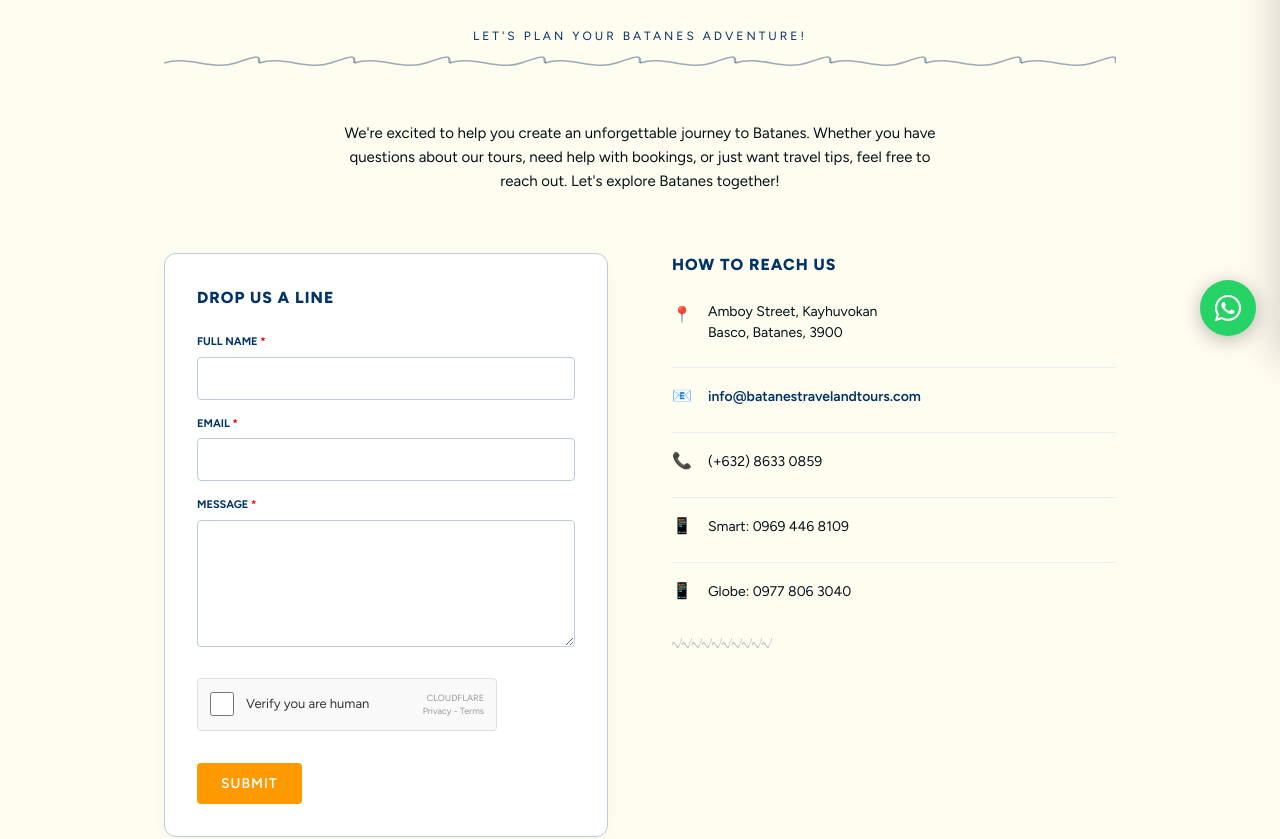
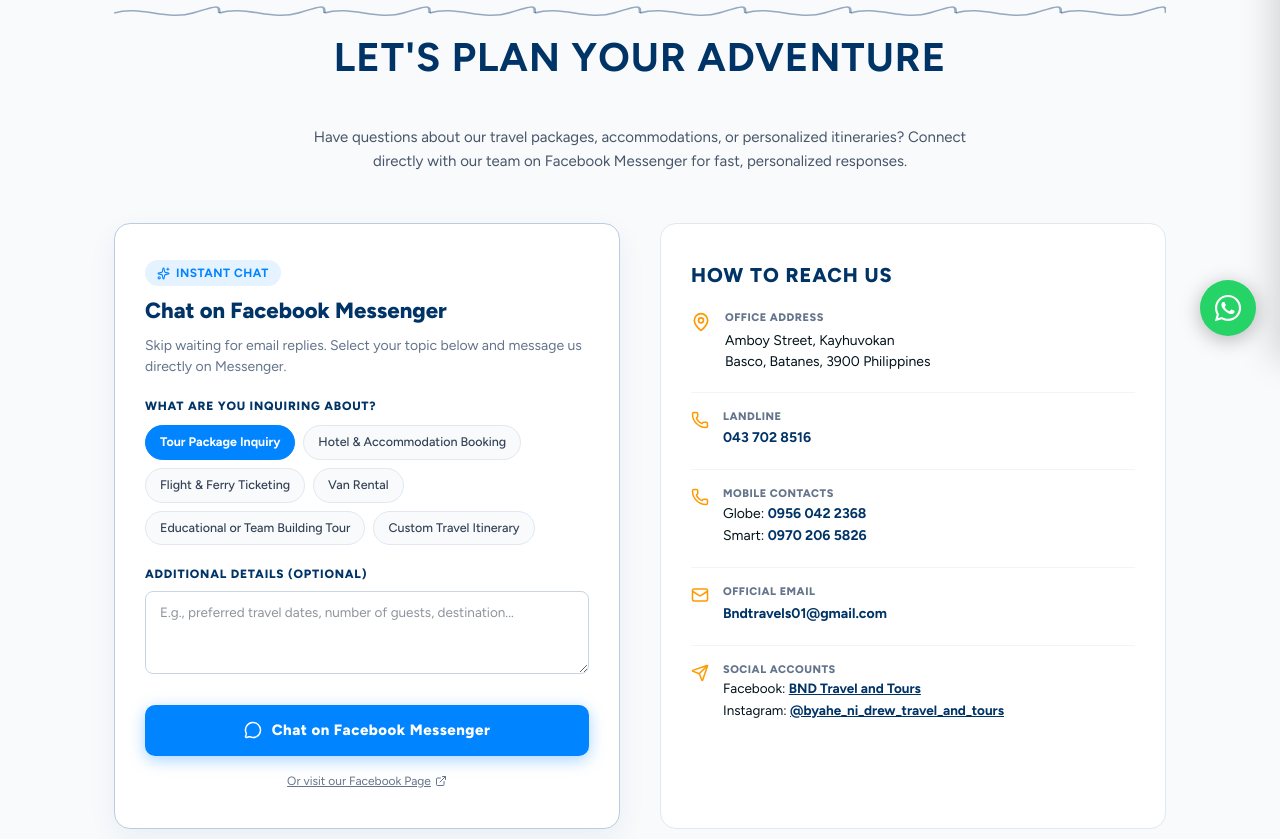
Before and after one commit to Gavin-The-Nub/bnd2, a Next.js app: page /contact in a window 1280 px wide. Shown: the part 440-1279 px from the top of the page. Built offline with nearby package versions, Linux system fonts and the light colour scheme.

Commit message:
refactor(contact): replace mock email form with direct Messenger chat and verified contact details

```diff
--- a/app/contact/page.tsx
+++ b/app/contact/page.tsx
@@ -1,7 +1,30 @@
 "use client";
 
+import React, { useState } from "react";
 import Image from "next/image";
+import {
+  MessageCircle,
+  Phone,
+  Mail,
+  MapPin,
+  Send,
+  ExternalLink,
+  Sparkles,
+} from "lucide-react";
 import { Navbar, Footer, SectionHeader, WhatsApp } from "../components/shared";
+import {
+  SKWITCHI_MESSENGER_URL,
+  SKWITCHI_FACEBOOK_URL,
+} from "../lib/messenger";
+
+const INQUIRY_TOPICS = [
+  "Tour Package Inquiry",
+  "Hotel & Accommodation Booking",
+  "Flight & Ferry Ticketing",
+  "Van Rental",
+  "Educational or Team Building Tour",
+  "Custom Travel Itinerary",
+];
 
 /* ─── Hero Section ────────────────────────────────────────── */
 function Hero() {
@@ -9,8 +32,8 @@
     <section
       style={{
         position: "relative",
-        height: "40vh",
-        minHeight: 300,
+        height: "35vh",
+        minHeight: 240,
         display: "flex",
         alignItems: "center",
         justifyContent: "center",
@@ -24,14 +47,14 @@
           style={{ objectFit: "cover", objectPosition: "center 40%" }}
           priority
         />
-        <div style={{ position: "absolute", inset: 0, background: "rgba(0,18,25,0.5)" }} />
+        <div style={{ position: "absolute", inset: 0, background: "rgba(0,18,25,0.65)" }} />
       </div>
 
       <div style={{ position: "relative", zIndex: 1, textAlign: "center", padding: "0 24px" }}>
         <h1
           style={{
             fontFamily: "var(--font-figtree), sans-serif",
-            fontSize: "clamp(32px, 5vw, 48px)",
+            fontSize: "clamp(30px, 5vw, 44px)",
             fontWeight: 800,
             textTransform: "uppercase",
             color: "#fff",
@@ -41,6 +64,17 @@
         >
           Contact Us
         </h1>
+        <p
+          style={{
+            fontFamily: "var(--font-figtree), sans-serif",
+            fontSize: 14,
+            color: "rgba(255, 255, 255, 0.85)",
+            margin: "8px 0 0",
+            letterSpacing: 0.5,
+          }}
+        >
+          We&apos;re here to help you plan your dream journey
+        </p>
       </div>
     </section>
   );
@@ -48,128 +82,369 @@
 
 /* ─── Contact Content ─────────────────────────────────────── */
 function ContactContent() {
+  const [selectedTopic, setSelectedTopic] = useState(INQUIRY_TOPICS[0]);
+  const [customMessage, setCustomMessage] = useState("");
+
+  const buildMessengerLink = () => {
+    const textParts = [
+      `Hi BND Travel and Tours!`,
+      `I'd like to inquire about: ${selectedTopic}.`,
+    ];
+    if (customMessage.trim()) {
+      textParts.push(`\nMessage: ${customMessage.trim()}`);
+    }
+    textParts.push(`\nCould you please share details, rates, and availability? Thank you!`);
+
+    const fullText = textParts.join("\n");
+    return `${SKWITCHI_MESSENGER_URL}?text=${encodeURIComponent(fullText)}&ref=contact_page`;
+  };
+
   return (
-    <section style={{ padding: "80px 24px", maxWidth: 1000, margin: "0 auto" }}>
-      <SectionHeader label="LET'S PLAN YOUR BATANES ADVENTURE!" title="" />
+    <section style={{ padding: "70px 24px", maxWidth: 1100, margin: "0 auto" }}>
+      <div style={{ marginBottom: 40 }}>
+        <SectionHeader label="GET IN TOUCH" title="LET'S PLAN YOUR ADVENTURE" />
+      </div>
 
-      <p style={{
+      <p
+        style={{
           fontFamily: "var(--font-figtree), sans-serif",
           fontSize: 15,
-        color: "#001219",
+          color: "#475569",
           textAlign: "center",
-        maxWidth: 600,
-        margin: "0 auto 60px",
-        lineHeight: 1.6
-      }}>
-        We're excited to help you create an unforgettable journey to Batanes. Whether you have questions about our tours, need help with bookings, or just want travel tips, feel free to reach out. Let's explore Batanes together!
+          maxWidth: 680,
+          margin: "0 auto 50px",
+          lineHeight: 1.6,
+        }}
+      >
+        Have questions about our travel packages, accommodations, or personalized itineraries? Connect directly with our team on Facebook Messenger for fast, personalized responses.
       </p>
 
-      <div style={{ display: "grid", gridTemplateColumns: "repeat(auto-fit, minmax(300px, 1fr))", gap: 64, marginBottom: 80 }}>
-
-        {/* Form Column */}
-        <div style={{ background: "#fff", padding: 32, borderRadius: 12, border: "1px solid #BACCDF", boxShadow: "0 4px 20px rgba(0,0,0,0.03)" }}>
-          <h3 style={{ fontFamily: "var(--font-figtree), sans-serif", fontSize: 16, fontWeight: 800, color: "#003366", margin: "0 0 24px", textTransform: "uppercase", letterSpacing: 1 }}>
-            Drop Us a Line
-          </h3>
-
-          <form onSubmit={(e) => e.preventDefault()} style={{ display: "flex", flexDirection: "column", gap: 16 }}>
+      <div
+        style={{
+          display: "grid",
+          gridTemplateColumns: "repeat(auto-fit, minmax(min(100%, 460px), 1fr))",
+          gap: 40,
+          marginBottom: 70,
+        }}
+      >
+        {/* Messenger Direct Card */}
+        <div
+          style={{
+            background: "#FFFFFF",
+            padding: "36px 30px",
+            borderRadius: 16,
+            border: "1.5px solid #BACCDF",
+            boxShadow: "0 10px 30px rgba(0, 51, 102, 0.06)",
+            display: "flex",
+            flexDirection: "column",
+            justifyContent: "space-between",
+          }}
+        >
           <div>
-              <label style={{ display: "block", fontSize: 11, fontWeight: 700, color: "#003366", textTransform: "uppercase", marginBottom: 6 }}>Full Name <span style={{ color: "red" }}>*</span></label>
-              <input type="text" style={{ width: "100%", padding: "10px 12px", border: "1px solid #BACCDF", borderRadius: 4, fontFamily: "var(--font-figtree), sans-serif", fontSize: 14 }} required />
+            <div style={{ display: "flex", alignItems: "center", gap: 10, marginBottom: 8 }}>
+              <span
+                style={{
+                  display: "inline-flex",
+                  alignItems: "center",
+                  gap: 6,
+                  background: "rgba(0, 132, 255, 0.1)",
+                  color: "#0084FF",
+                  padding: "4px 12px",
+                  borderRadius: 20,
+                  fontSize: 12,
+                  fontWeight: 700,
+                  fontFamily: "var(--font-figtree), sans-serif",
+                  letterSpacing: 0.5,
+                  textTransform: "uppercase",
+                }}
+              >
+                <Sparkles size={13} />
+                Instant Chat
+              </span>
             </div>
 
-            <div>
-              <label style={{ display: "block", fontSize: 11, fontWeight: 700, color: "#003366", textTransform: "uppercase", marginBottom: 6 }}>Email <span style={{ color: "red" }}>*</span></label>
-              <input type="email" style={{ width: "100%", padding: "10px 12px", border: "1px solid #BACCDF", borderRadius: 4, fontFamily: "var(--font-figtree), sans-serif", fontSize: 14 }} required />
-            </div>
+            <h2
+              style={{
+                fontFamily: "var(--font-figtree), sans-serif",
+                fontSize: 22,
+                fontWeight: 800,
+                color: "#003366",
+                margin: "0 0 8px",
+              }}
+            >
+              Chat on Facebook Messenger
+            </h2>
+            <p
+              style={{
+                fontFamily: "var(--font-figtree), sans-serif",
+                fontSize: 14,
+                color: "#64748B",
+                margin: "0 0 20px",
+                lineHeight: 1.5,
+              }}
+            >
+              Skip waiting for email replies. Select your topic below and message us directly on Messenger.
+            </p>
 
-            <div>
-              <label style={{ display: "block", fontSize: 11, fontWeight: 700, color: "#003366", textTransform: "uppercase", marginBottom: 6 }}>Message <span style={{ color: "red" }}>*</span></label>
-              <textarea rows={5} style={{ width: "100%", padding: "10px 12px", border: "1px solid #BACCDF", borderRadius: 4, fontFamily: "var(--font-figtree), sans-serif", fontSize: 14, resize: "vertical" }} required></textarea>
-            </div>
-
-            {/* Cloudflare turnstile mock */}
-            <div style={{ background: "#f9f9f9", border: "1px solid #e0e0e0", padding: "12px", borderRadius: 4, display: "flex", alignItems: "center", justifyContent: "space-between", maxWidth: 300, marginTop: 8 }}>
-               <div style={{ display: "flex", alignItems: "center", gap: 12 }}>
-                  <input type="checkbox" style={{ width: 24, height: 24, cursor: "pointer" }} />
-                  <span style={{ fontSize: 13, color: "#333", fontFamily: "var(--font-figtree), sans-serif" }}>Verify you are human</span>
-               </div>
-               <div style={{ fontSize: 9, color: "#999", textAlign: "right", fontFamily: "var(--font-figtree), sans-serif" }}>
-                 CLOUDFLARE<br/>Privacy - Terms
+            {/* Topic Chips */}
+            <div style={{ marginBottom: 20 }}>
+              <label
+                style={{
+                  display: "block",
+                  fontFamily: "var(--font-figtree), sans-serif",
+                  fontSize: 12,
+                  fontWeight: 800,
+                  color: "#003366",
+                  textTransform: "uppercase",
+                  letterSpacing: 0.8,
+                  marginBottom: 10,
+                }}
+              >
+                What are you inquiring about?
+              </label>
+              <div style={{ display: "flex", flexWrap: "wrap", gap: 8 }}>
+                {INQUIRY_TOPICS.map((topic) => {
+                  const isSelected = selectedTopic === topic;
+                  return (
+                    <button
+                      key={topic}
+                      type="button"
+                      onClick={() => setSelectedTopic(topic)}
+                      style={{
+                        padding: "7px 14px",
+                        borderRadius: 20,
+                        border: isSelected ? "1.5px solid #0084FF" : "1.5px solid #E2E8F0",
+                        background: isSelected ? "#0084FF" : "#F8FAFC",
+                        color: isSelected ? "#FFFFFF" : "#334155",
+                        fontFamily: "var(--font-figtree), sans-serif",
+                        fontSize: 12.5,
+                        fontWeight: isSelected ? 700 : 500,
+                        cursor: "pointer",
+                        transition: "all 0.15s ease",
+                      }}
+                    >
+                      {topic}
+                    </button>
+                  );
+                })}
               </div>
             </div>
 
-            <button type="submit" className="btn-primary" style={{ alignSelf: "flex-start", marginTop: 16 }}>
-              Submit
-            </button>
-          </form>
+            {/* Custom Notes Area */}
+            <div style={{ marginBottom: 24 }}>
+              <label
+                htmlFor="custom-notes"
+                style={{
+                  display: "block",
+                  fontFamily: "var(--font-figtree), sans-serif",
+                  fontSize: 12,
+                  fontWeight: 800,
+                  color: "#003366",
+                  textTransform: "uppercase",
+                  letterSpacing: 0.8,
+                  marginBottom: 8,
+                }}
+              >
+                Additional Details (Optional)
+              </label>
+              <textarea
+                id="custom-notes"
+                rows={3}
+                value={customMessage}
+                onChange={(e) => setCustomMessage(e.target.value)}
+                placeholder="E.g., preferred travel dates, number of guests, destination..."
+                style={{
+                  width: "100%",
+                  padding: "10px 14px",
+                  borderRadius: 8,
+                  border: "1px solid #CBD5E1",
+                  fontFamily: "var(--font-figtree), sans-serif",
+                  fontSize: 13.5,
+                  color: "#1E293B",
+                  boxSizing: "border-box",
+                  resize: "vertical",
+                  outline: "none",
+                }}
+              />
+            </div>
           </div>
 
-        {/* Contact Info Column */}
+          {/* Action Trigger */}
           <div>
-          <h3 style={{ fontFamily: "var(--font-figtree), sans-serif", fontSize: 16, fontWeight: 800, color: "#003366", margin: "0 0 24px", textTransform: "uppercase", letterSpacing: 1 }}>
-            How to Reach Us
-          </h3>
+            <a
+              href={buildMessengerLink()}
+              target="_blank"
+              rel="noopener noreferrer"
+              style={{
+                display: "flex",
+                alignItems: "center",
+                justifyContent: "center",
+                gap: 10,
+                background: "#0084FF",
+                color: "#FFFFFF",
+                padding: "14px 24px",
+                borderRadius: 10,
+                fontFamily: "var(--font-figtree), sans-serif",
+                fontSize: 15,
+                fontWeight: 800,
+                letterSpacing: 0.5,
+                textDecoration: "none",
+                boxShadow: "0 4px 16px rgba(0, 132, 255, 0.35)",
+                transition: "background 0.2s ease, transform 0.15s ease",
+              }}
+              onMouseEnter={(e) => {
+                e.currentTarget.style.background = "#0073E6";
+                e.currentTarget.style.transform = "translateY(-2px)";
+              }}
+              onMouseLeave={(e) => {
+                e.currentTarget.style.background = "#0084FF";
+                e.currentTarget.style.transform = "translateY(0)";
+              }}
+            >
+              <MessageCircle size={18} />
+              <span>Chat on Facebook Messenger</span>
+            </a>
 
-          <ul style={{ listStyle: "none", padding: 0, margin: 0, display: "flex", flexDirection: "column", gap: 24 }}>
-             <li style={{ display: "flex", alignItems: "flex-start", gap: 16 }}>
-                <div style={{ color: "#003366", marginTop: 2 }}>📍</div>
-                <div>
-                  <p style={{ margin: 0, fontSize: 14, color: "#001219", lineHeight: 1.5 }}>
-                    Amboy Street, Kayhuvokan<br/>
-                    Basco, Batanes, 3900
-                  </p>
-                </div>
-             </li>
-             <li style={{ borderTop: "1px solid #e5edf5", paddingTop: 16, display: "flex", alignItems: "center", gap: 16 }}>
-                <div style={{ color: "#003366" }}>📧</div>
-                <div>
-                  <a href="mailto:info@batanestravelandtours.com" style={{ fontSize: 14, color: "#003366", textDecoration: "none", fontWeight: 600 }}>info@batanestravelandtours.com</a>
-                </div>
-             </li>
-             <li style={{ borderTop: "1px solid #e5edf5", paddingTop: 16, display: "flex", alignItems: "center", gap: 16 }}>
-                <div style={{ color: "#003366" }}>📞</div>
-                <div>
-                  <span style={{ fontSize: 14, color: "#001219" }}>(+632) 8633 0859</span>
-                </div>
-             </li>
-             <li style={{ borderTop: "1px solid #e5edf5", paddingTop: 16, display: "flex", alignItems: "center", gap: 16 }}>
-                <div style={{ color: "#003366" }}>📱</div>
-                <div>
-                  <span style={{ fontSize: 14, color: "#001219" }}>Smart: 0969 446 8109</span>
-                </div>
-             </li>
-             <li style={{ borderTop: "1px solid #e5edf5", paddingTop: 16, display: "flex", alignItems: "center", gap: 16 }}>
-                <div style={{ color: "#003366" }}>📱</div>
-                <div>
-                  <span style={{ fontSize: 14, color: "#001219" }}>Globe: 0977 806 3040</span>
-                </div>
-             </li>
-          </ul>
-
-          <div style={{ marginTop: 32 }}>
-            <div style={{ width: 100 }}>
-               <svg viewBox="0 0 600 20" style={{ width: "100%", height: 20 }} preserveAspectRatio="none">
-                 {[0, 60, 120, 180, 240, 300, 360, 420, 480, 540].map((x, i) => (
-                   <path
-                     key={i}
-                     d={`M${x},10 C${x + 15},2 ${x + 30},18 ${x + 45},10 S${x + 60},2 ${x + 60},10`}
-                     stroke="#003366"
-                     strokeWidth="1.5"
-                     fill="none"
-                     opacity="0.3"
-                   />
-                 ))}
-               </svg>
+            <div style={{ textAlign: "center", marginTop: 12 }}>
+              <a
+                href={SKWITCHI_FACEBOOK_URL}
+                target="_blank"
+                rel="noopener noreferrer"
+                style={{
+                  display: "inline-flex",
+                  alignItems: "center",
+                  gap: 4,
+                  fontSize: 12,
+                  color: "#64748B",
+                  textDecoration: "underline",
+                  fontFamily: "var(--font-figtree), sans-serif",
+                }}
+              >
+                <span>Or visit our Facebook Page</span>
+                <ExternalLink size={12} />
+              </a>
             </div>
           </div>
         </div>
 
+        {/* Contact Info Column */}
+        <div
+          style={{
+            background: "#FFFFFF",
+            padding: "36px 30px",
+            borderRadius: 16,
+            border: "1.5px solid #E2E8F0",
+            display: "flex",
+            flexDirection: "column",
+            justifyContent: "space-between",
+          }}
+        >
+          <div>
+            <h2
+              style={{
+                fontFamily: "var(--font-figtree), sans-serif",
+                fontSize: 20,
+                fontWeight: 800,
+                color: "#003366",
+                margin: "0 0 20px",
+                textTransform: "uppercase",
+                letterSpacing: 1,
+              }}
+            >
+              How to Reach Us
+            </h2>
+
+            <ul style={{ listStyle: "none", padding: 0, margin: 0, display: "flex", flexDirection: "column", gap: 20 }}>
+              {/* Address */}
+              <li style={{ display: "flex", alignItems: "flex-start", gap: 14 }}>
+                <div style={{ color: "#FF9900", marginTop: 2 }}>
+                  <MapPin size={20} />
+                </div>
+                <div>
+                  <span style={{ display: "block", fontSize: 11, fontWeight: 800, color: "#64748B", textTransform: "uppercase", letterSpacing: 0.5 }}>
+                    Office Address
+                  </span>
+                  <p style={{ margin: "3px 0 0", fontSize: 14, color: "#001219", lineHeight: 1.5, fontFamily: "var(--font-figtree), sans-serif" }}>
+                    Amboy Street, Kayhuvokan<br />
+                    Basco, Batanes, 3900 Philippines
+                  </p>
+                </div>
+              </li>
+
+              {/* Landline */}
+              <li style={{ borderTop: "1px solid #F1F5F9", paddingTop: 16, display: "flex", alignItems: "flex-start", gap: 14 }}>
+                <div style={{ color: "#FF9900", marginTop: 2 }}>
+                  <Phone size={18} />
+                </div>
+                <div>
+                  <span style={{ display: "block", fontSize: 11, fontWeight: 800, color: "#64748B", textTransform: "uppercase", letterSpacing: 0.5 }}>
+                    Landline
+                  </span>
+                  <a
+                    href="tel:0437028516"
+                    style={{ fontSize: 14, color: "#003366", fontWeight: 700, textDecoration: "none", fontFamily: "var(--font-figtree), sans-serif" }}
+                  >
+                    043 702 8516
+                  </a>
+                </div>
+              </li>
+
+              {/* Mobile */}
+              <li style={{ borderTop: "1px solid #F1F5F9", paddingTop: 16, display: "flex", alignItems: "flex-start", gap: 14 }}>
+                <div style={{ color: "#FF9900", marginTop: 2 }}>
+                  <Phone size={18} />
+                </div>
+                <div>
+                  <span style={{ display: "block", fontSize: 11, fontWeight: 800, color: "#64748B", textTransform: "uppercase", letterSpacing: 0.5 }}>
+                    Mobile Contacts
+                  </span>
+                  <div style={{ fontSize: 14, color: "#001219", lineHeight: 1.6, fontFamily: "var(--font-figtree), sans-serif" }}>
+                    <div>Globe: <a href="tel:09560422368" style={{ color: "#003366", fontWeight: 700, textDecoration: "none" }}>0956 042 2368</a></div>
+                    <div>Smart: <a href="tel:09702065826" style={{ color: "#003366", fontWeight: 700, textDecoration: "none" }}>0970 206 5826</a></div>
+                  </div>
+                </div>
+              </li>
+
+              {/* Email */}
+              <li style={{ borderTop: "1px solid #F1F5F9", paddingTop: 16, display: "flex", alignItems: "flex-start", gap: 14 }}>
+                <div style={{ color: "#FF9900", marginTop: 2 }}>
+                  <Mail size={18} />
+                </div>
+                <div>
+                  <span style={{ display: "block", fontSize: 11, fontWeight: 800, color: "#64748B", textTransform: "uppercase", letterSpacing: 0.5 }}>
+                    Official Email
+                  </span>
+                  <a
+                    href="mailto:Bndtravels01@gmail.com"
+                    style={{ fontSize: 14, color: "#003366", textDecoration: "none", fontWeight: 700, fontFamily: "var(--font-figtree), sans-serif" }}
+                  >
+                    Bndtravels01@gmail.com
+                  </a>
+                </div>
+              </li>
+
+              {/* Social Channels */}
+              <li style={{ borderTop: "1px solid #F1F5F9", paddingTop: 16, display: "flex", alignItems: "flex-start", gap: 14 }}>
+                <div style={{ color: "#FF9900", marginTop: 2 }}>
+                  <Send size={18} />
+                </div>
+                <div>
+                  <span style={{ display: "block", fontSize: 11, fontWeight: 800, color: "#64748B", textTransform: "uppercase", letterSpacing: 0.5 }}>
+                    Social Accounts
+                  </span>
+                  <div style={{ fontSize: 13.5, color: "#001219", lineHeight: 1.6, fontFamily: "var(--font-figtree), sans-serif" }}>
+                    <div>Facebook: <a href={SKWITCHI_FACEBOOK_URL} target="_blank" rel="noopener noreferrer" style={{ color: "#003366", fontWeight: 700, textDecoration: "underline" }}>BND Travel and Tours</a></div>
+                    <div>Instagram: <a href="https://www.instagram.com/byahe_ni_drew_travel_and_tours" target="_blank" rel="noopener noreferrer" style={{ color: "#003366", fontWeight: 700, textDecoration: "underline" }}>@byahe_ni_drew_travel_and_tours</a></div>
+                  </div>
+                </div>
+              </li>
+            </ul>
+          </div>
+        </div>
       </div>
 
       {/* Map Section */}
-      <div style={{ width: "100%", height: 400, background: "#e0e0e0", borderRadius: 12, overflow: "hidden", position: "relative" }}>
-         {/* Since we don't have a map image, we use an iframe or a styled div as a placeholder */}
+      <div style={{ width: "100%", height: 380, background: "#e0e0e0", borderRadius: 16, overflow: "hidden", position: "relative", border: "1px solid #E2E8F0" }}>
         <iframe
           src="https://www.google.com/maps/embed?pb=!1m18!1m12!1m3!1d3744.4265439589886!2d121.96860017585039!3d20.448557510196232!2m3!1f0!2f0!3f0!3m2!1i1024!2i768!4f13.1!3m3!1m2!1s0x33b1e3260c6d7a5b%3A0x673ed17b8f9e2b10!2sBasco%2C%20Batanes!5e0!3m2!1sen!2sph!4v1714578161528!5m2!1sen!2sph"
           width="100%"
@@ -178,19 +453,18 @@
           allowFullScreen={false}
           loading="lazy"
           referrerPolicy="no-referrer-when-downgrade"
-         ></iframe>
+        />
       </div>
     </section>
   );
 }
-
 
 /* ─── Page ────────────────────────────────────────────────── */
 export default function ContactPage() {
   return (
     <>
       <Navbar />
-      <main>
+      <main style={{ background: "#F8FAFC" }}>
         <Hero />
         <ContactContent />
       </main>
```
Lines whose indentation alone changed are shown as unchanged.
